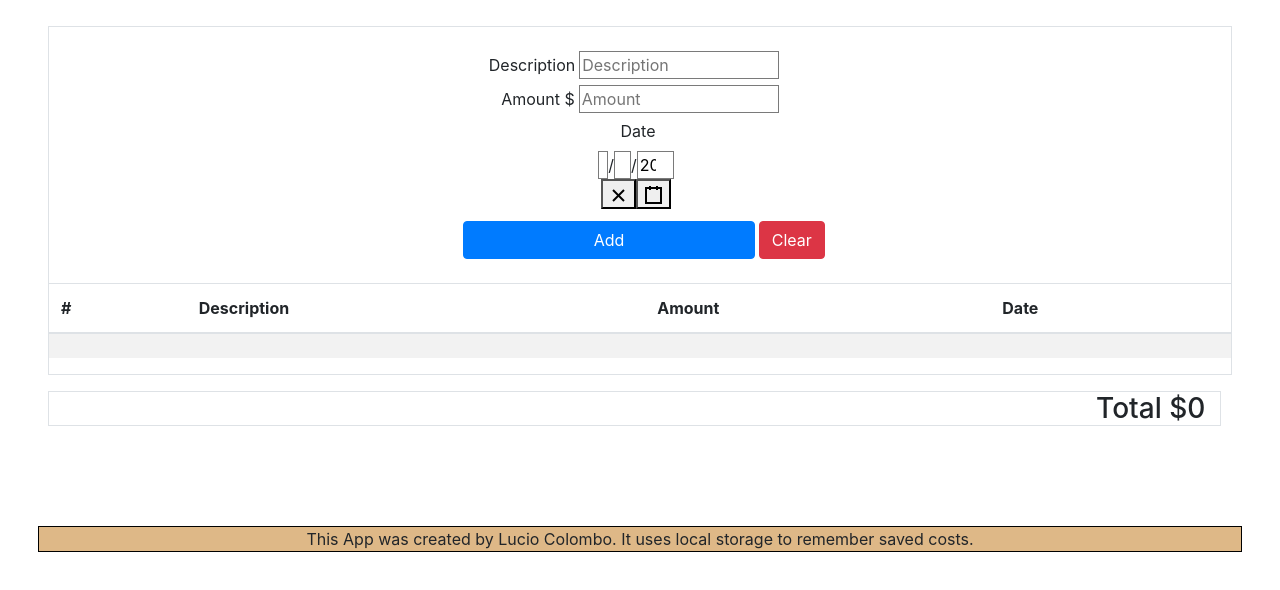
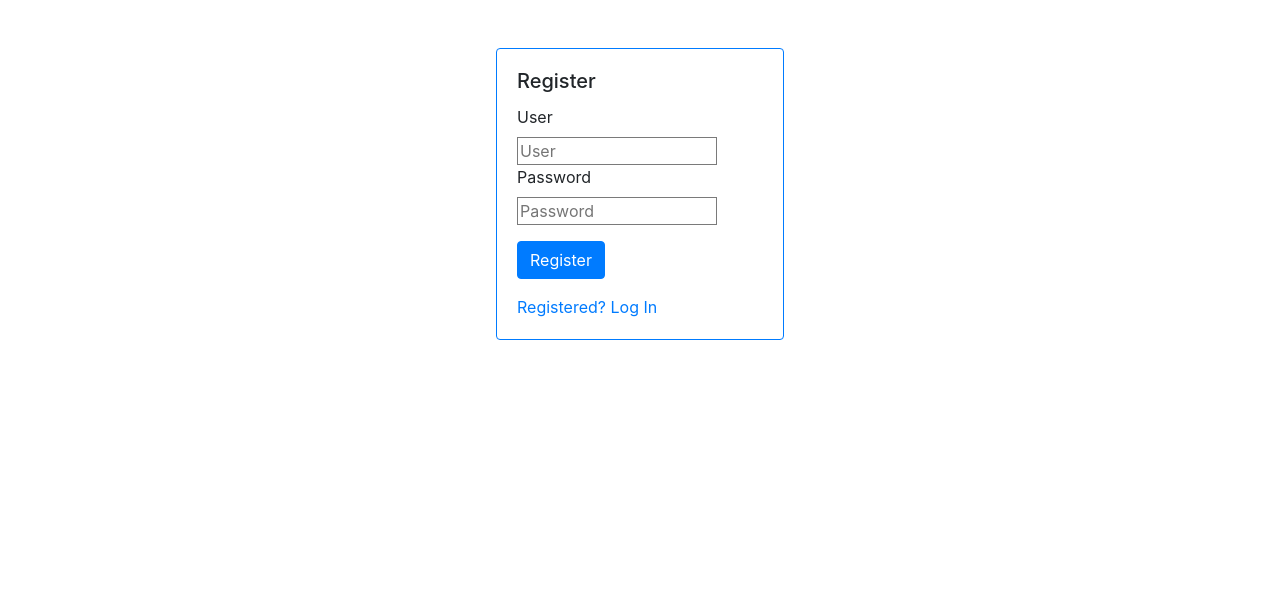
Before and after one commit to luciocolombo/Expense_tracker, a React (Create React App) app: page / in a window 1280 px wide. Shown: the top 590 px of the page. Built offline with nearby package versions, Linux system fonts and the light colour scheme.

Commit message:
basic skeleton

```diff
--- a/package.json
+++ b/package.json
@@ -2,16 +2,21 @@
   "name": "gastos",
   "version": "0.1.0",
   "private": true,
+  "proxy": "http://localhost:4000",
   "dependencies": {
     "@testing-library/jest-dom": "^5.11.9",
     "@testing-library/react": "^11.2.5",
     "@testing-library/user-event": "^12.7.0",
     "bootstrap": "^4.6.0",
     "react": "^17.0.1",
+    "react-bootstrap": "^1.5.0",
     "react-date-picker": "^8.0.7",
     "react-dom": "^17.0.1",
     "react-number-format": "^4.4.4",
+    "react-router-dom": "^5.2.0",
     "react-scripts": "4.0.2",
+    "react-social-login": "^3.4.10",
+    "universal-cookie": "^4.0.4",
     "web-vitals": "^1.1.0"
   },
   "scripts": {
--- a/src/App.js
+++ b/src/App.js
@@ -1,14 +1,22 @@
 import React, {useState, useEffect} from 'react'
+import {BrowserRouter as Router, Route} from "react-router-dom"
 import InputBar from "./InputBar"
 import NumberFormat from 'react-number-format';
+import RegisterForm from "./RegisterForm"
+import LoginForm from "./LoginForm"
+import Dashboard from "./Dashboard"
+
 
 function App() {
+
+
 
   const localData =localStorage.getItem("tasks")
   const [infoArray, setInfoArray]=useState(localData? JSON.parse(localData):[])
   const [total, setTotal]=useState(0)
   var id=1
 
+/*   LOCAL STORAGE VERSION */
     useEffect(()=>{
     localStorage.setItem("tasks",JSON.stringify(infoArray))
     const kk=JSON.parse(localStorage.getItem("tasks"))
@@ -19,6 +27,11 @@ function App() {
       }
   })
 
+  //FULLSTACK VERSION (debo agregar el historial de gastos en la DB en vez de local storage)
+  /*   useEffect(()=>{
+      axios.get('http://localhost:4000/posts',)
+    }) */
+
   const btnHandler= function({amount, description, date}){
     var id=id+1
     const dateString=date.toString().slice(3,16)
@@ -28,12 +41,24 @@ function App() {
   }
    const clearNow=function(){
    window.location.reload(false);
-    localStorage.clear()
+    /* localStorage.clear()  VERSON LOCAL STORAGE*/
+    //ACA HAGO AXIOS.DELETE
+  /*   que interprete USER como variable. Luegoe de patchear debe actualizar las cookies.get(data) */
 
    }
 
   return (
+    <Router>
+        <Route path="/" exact>
+          <RegisterForm/>
+        </Route>
+        <Route path="/login" exact>
+         <LoginForm/>
+        </Route>
+
+        <Route path="/app" >
           <div>
+            <Dashboard/>
             <div className="App mx-5 border ">
               <InputBar btnHandler={btnHandler} clearNow={clearNow}/>
               <table class="table table-striped">
@@ -59,8 +84,8 @@ function App() {
             <h3 className="col-11 border text-right mt-3 ml-5 ">Total <NumberFormat value={total} displayType={'text'} thousandSeparator={true} prefix={'$'} /></h3>
             <footer>This App was created by Lucio Colombo. It uses local storage to remember saved costs.</footer>
           </div>
-
-
+      </Route>
+    </Router>
   );
 }
 
--- /dev/null
+++ b/src/Dashboard.js
@@ -0,0 +1,15 @@
+import React from 'react'
+import Cookies from "universal-cookie"
+
+function Dashboard() {
+    const cookies=new Cookies();
+
+    return (
+        <div>
+            <p className="container text-right mt-3">Logged in as: <span className="font-weight-bold font-italic text-success">{cookies.get("user")}</span></p>  {/* tengo acceso a user.user?? */}
+
+        </div>
+    )
+}
+
+export default Dashboard
--- a/src/InputBar.js
+++ b/src/InputBar.js
@@ -9,6 +9,7 @@ function InputBar({btnHandler , clearNow  }) {
         btnHandler({description, amount, date});
         setAmount("");
         setDescription("")
+
     }
     const onClick1=function(){
         description&&amount&&date?
--- /dev/null
+++ b/src/LoginForm.js
@@ -0,0 +1,78 @@
+import React, {useState} from 'react'
+import {Link} from "react-router-dom"
+import axios from "axios"
+import { Card, Button } from 'react-bootstrap';
+import Cookies from "universal-cookie"
+function LoginForm() {
+    const [input, setInput]=useState({user:"",password:""})
+
+    function handleChange(event){
+        const {name, value}=event.target;
+
+
+        setInput(prevInput=>{
+            return{
+                ...prevInput,
+                [name]:value.toLowerCase().trim()
+            }
+
+        })
+    }
+    function handleClick(event){
+        event.preventDefault();
+        const User={
+            user:input.user,
+            password:input.password
+        }
+        axios.get('http://localhost:4000/posts',User)
+        .then((response) => {
+            console.log(response)
+
+            for(let x=0;x<response.data.length;x++){
+                if(response.data[x].user==User.user&&response.data[x].password==User.password){
+                    console.log("Acceso concedido")
+                    var existe=true;
+                    window.location.href="./app"
+                    const cookies=new Cookies();
+                    cookies.set("user",User.user,{path:'/'})
+
+                    break;
+                }
+            }
+            if(existe!=true){
+                alert("Check user/password combination")
+            }
+
+        }, (error) => {
+            console.log(error);
+          });
+
+          <Link className="d-block" to="/">Not Registered? Register</Link>
+    }
+
+    return (
+        <div>
+            <Card border="primary" className="m-5 mx-auto" style={{ width: '18rem' }}>
+
+                <Card.Body >
+                    <Card.Title>Login</Card.Title>
+                    <form>
+                <label className="d-block" id="user">User </label>
+                <input className="d-block" onChange={handleChange} name="user" value={input.user} id="user" type="text" placeholder="User"></input>
+                <label className="d-block" id="password"> Password </label>
+                <input className="d-block" onChange={handleChange} name="password" value={input.password} id="password" type="password" placeholder="Password"></input>
+                <Button className="d-block my-3" onClick={handleClick}>Login</Button>
+            </form>
+                   <Link className="d-block" to="/">Not Registered? Register</Link>
+                </Card.Body>
+            </Card>
+
+
+         {/*
+            <h3><Link to="/login">Go to login</Link></h3> */}
+
+        </div>
+    )
+}
+
+export default LoginForm
--- /dev/null
+++ b/src/RegisterForm.js
@@ -0,0 +1,67 @@
+import React, {useState} from 'react'
+import {Link} from "react-router-dom"
+import axios from "axios"
+import { Card, Button } from 'react-bootstrap';
+
+function RegisterForm() {
+    const [input, setInput]=useState({user:"",password:""})
+
+    function handleChange(event){
+        const {name, value}=event.target;
+
+
+        setInput(prevInput=>{
+            return{
+                ...prevInput,
+                [name]:value
+            }
+
+        })
+    }
+    function handleClick(event){
+        event.preventDefault();
+       /*  console.log(input) */
+        const newUser={
+            user:input.user,
+            password:input.password
+        }
+        axios.post('http://localhost:4000/posts',newUser)
+        .then((response) => {
+            if(response.data.message.substring(0,6)=="E11000"){
+                alert("This user already exists")
+            }else{
+            console.log("Usuario enviado a DB")
+            alert("Usuario Creado")
+            }
+
+          }, (error) => {
+            console.log(error);
+          });
+    }
+
+    return (
+        <div>
+            <Card border="primary" className="m-5 mx-auto" style={{ width: '18rem' }}>
+
+                <Card.Body >
+                    <Card.Title>Register</Card.Title>
+                    <form>
+                <label className="d-block" id="user">User </label>
+                <input className="d-block" onChange={handleChange} name="user" value={input.user} id="user" type="text" placeholder="User"></input>
+                <label className="d-block" id="password"> Password </label>
+                <input className="d-block" onChange={handleChange} name="password" value={input.password} id="password" type="password" placeholder="Password"></input>
+                <Button className="d-block my-3" onClick={handleClick}>Register</Button>
+            </form>
+                   <Link className="d-block" to="/login">Registered? Log In</Link>
+                </Card.Body>
+            </Card>
+
+
+         {/*
+            <h3><Link to="/login">Go to login</Link></h3> */}
+
+        </div>
+    )
+}
+
+export default RegisterForm
--- a/src/index.js
+++ b/src/index.js
@@ -5,7 +5,11 @@ import App from './App';
 import 'bootstrap/dist/css/bootstrap.min.css';
 import "./App.css"
 
+
+
 ReactDOM.render(
+
+
   <React.StrictMode>
     <App />
   </React.StrictMode>,
```
Also changed, not shown: 1 other file (tests, documents, lock files or other folders). Lines whose indentation alone changed are shown as unchanged.
